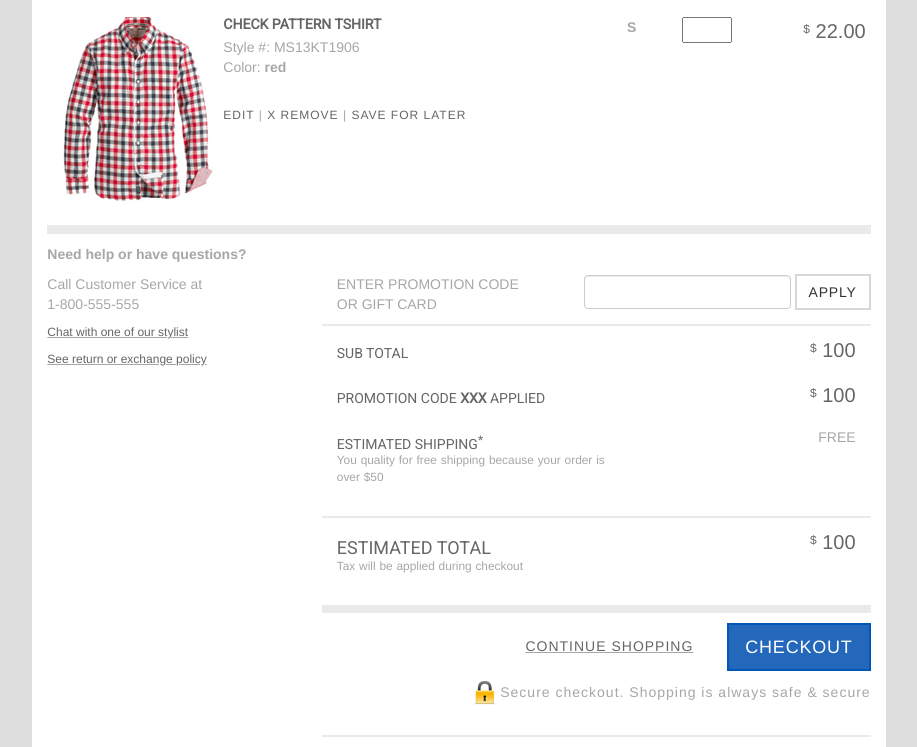
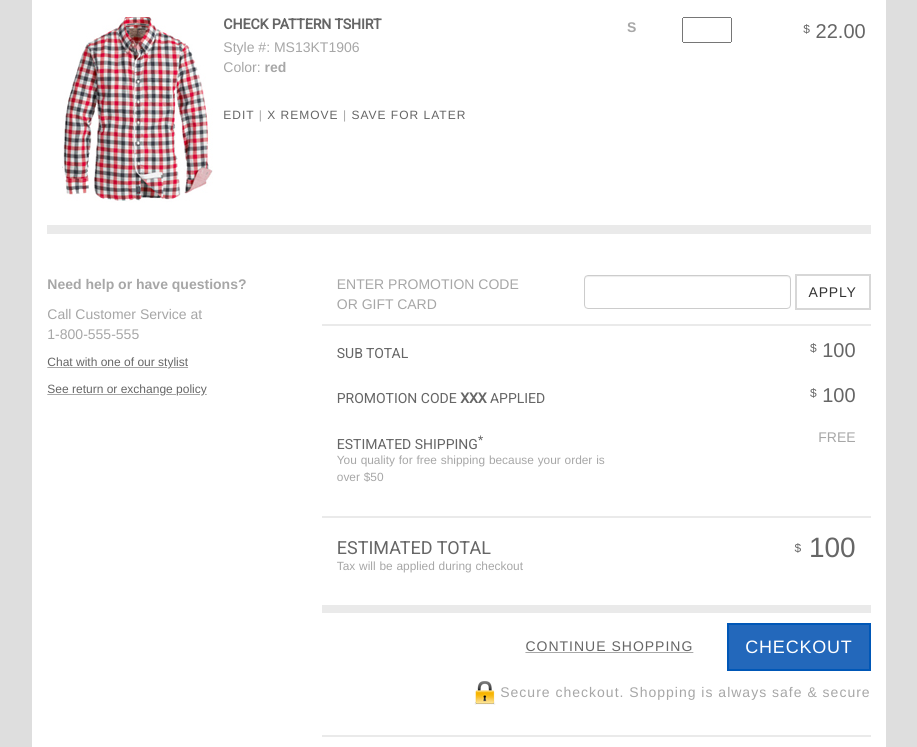
Before and after one commit to bikashsharmabks/shopping-cart, a website: page index.html in a window 1280 px wide. Shown: the part 712-1459 px from the top of the page, without its empty margins (181-1098 px from the left). Drawn offline with nearby package versions, Linux system fonts and the light colour scheme; some packages are replaced by stand-ins of ours.

Commit message:
#1 basic css

```diff
--- a/styles/main.css
+++ b/styles/main.css
@@ -149,6 +149,12 @@ a:hover {
 	color: #666666;
 }
 
+.item-price-bigger {
+	font-weight: 500;
+	font-size: 28px;
+	color: #666666;
+}
+
 .item-qty-text {
 	text-align: center;
 	width: 50px;
--- a/views/checkout.html
+++ b/views/checkout.html
@@ -75,10 +75,10 @@
 
     <div class="thick-seperator"></div>
 
-    <!-- Billing Section start -->
+    <!-- checkout Section start -->
     <div class="row">
 
-		<div class="col-md-4 col-sm-4 hidden-xs">
+		<div class="col-md-4 col-sm-4 hidden-xs margin-top-30">
 			<div class="row">
 				<strong class="margin-top-10">Need help or have questions?</strong>
 
@@ -166,7 +166,7 @@
 					<div class="fine-print">Tax will be applied during checkout</div>
 		       	</div>
 
-		       	<div class="col-md-5 col-xs-5 item-price text-right">
+		       	<div class="col-md-5 col-xs-5 item-price-bigger text-right">
 				  <sup>$</sup>
 				  <span>100</span>
 				</div>
@@ -193,6 +193,6 @@
     </div>
 
 
-    <!-- Billing Section end -->
+    <!-- checkout Section end -->
 
 </div>
```
